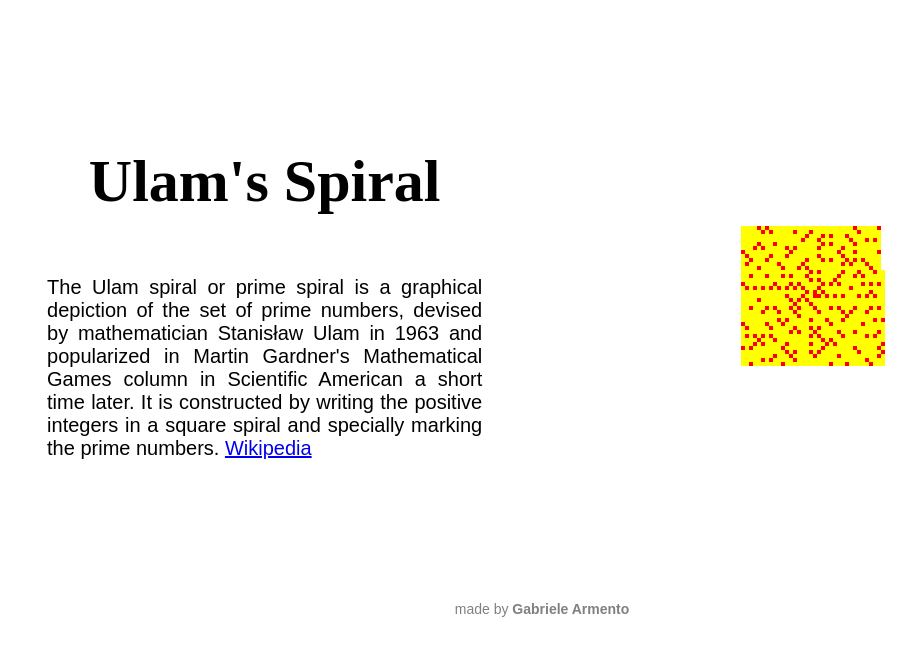
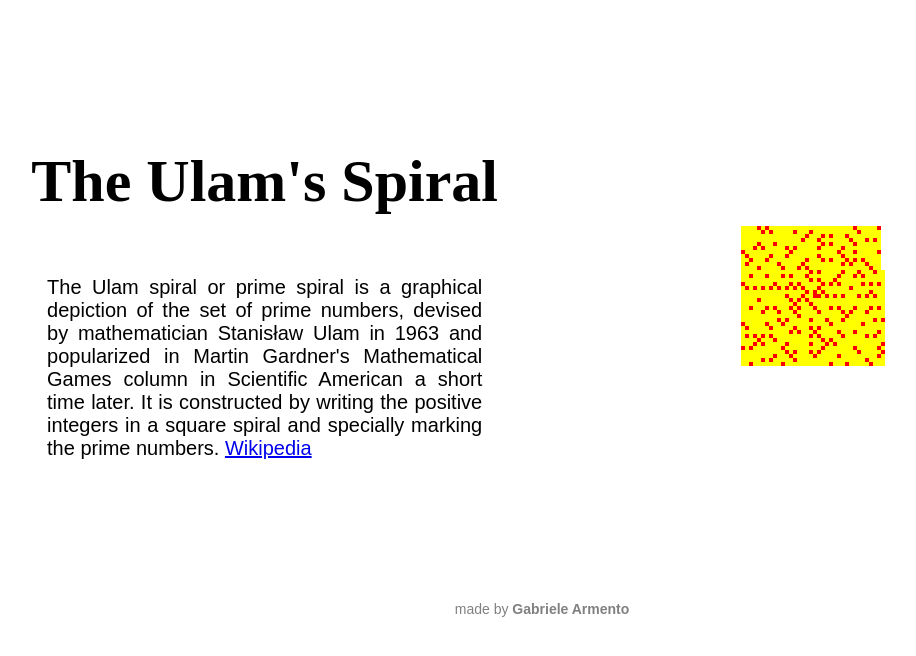
Before and after one commit to 965311532/ulams-spiral, a plain HTML site: page index.html in a window 1280 px wide. Shown: the whole page, without its empty margins (98-1014 px from the left). Drawn offline with Linux system fonts and the light colour scheme.

Commit message:
Added 'The'

```diff
--- a/index.html
+++ b/index.html
@@ -12,7 +12,7 @@
 <body>
     <div class="main-container">
         <div class="info">
-            <h1>Ulam's Spiral</h1>
+            <h1>The Ulam's Spiral</h1>
 
             <p>The Ulam spiral or prime spiral is a graphical depiction of the set of prime numbers,
                 devised by mathematician Stanisław Ulam in 1963 and popularized in Martin Gardner's Mathematical
```
